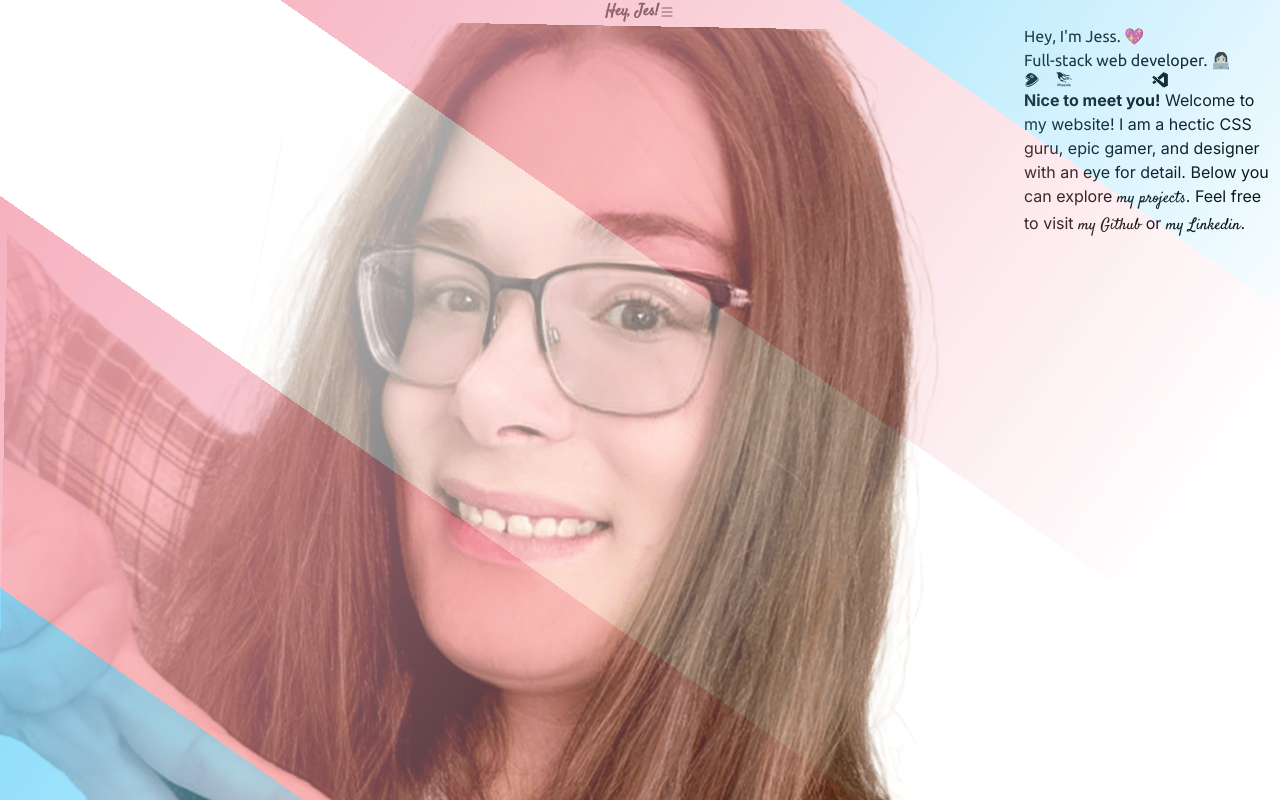
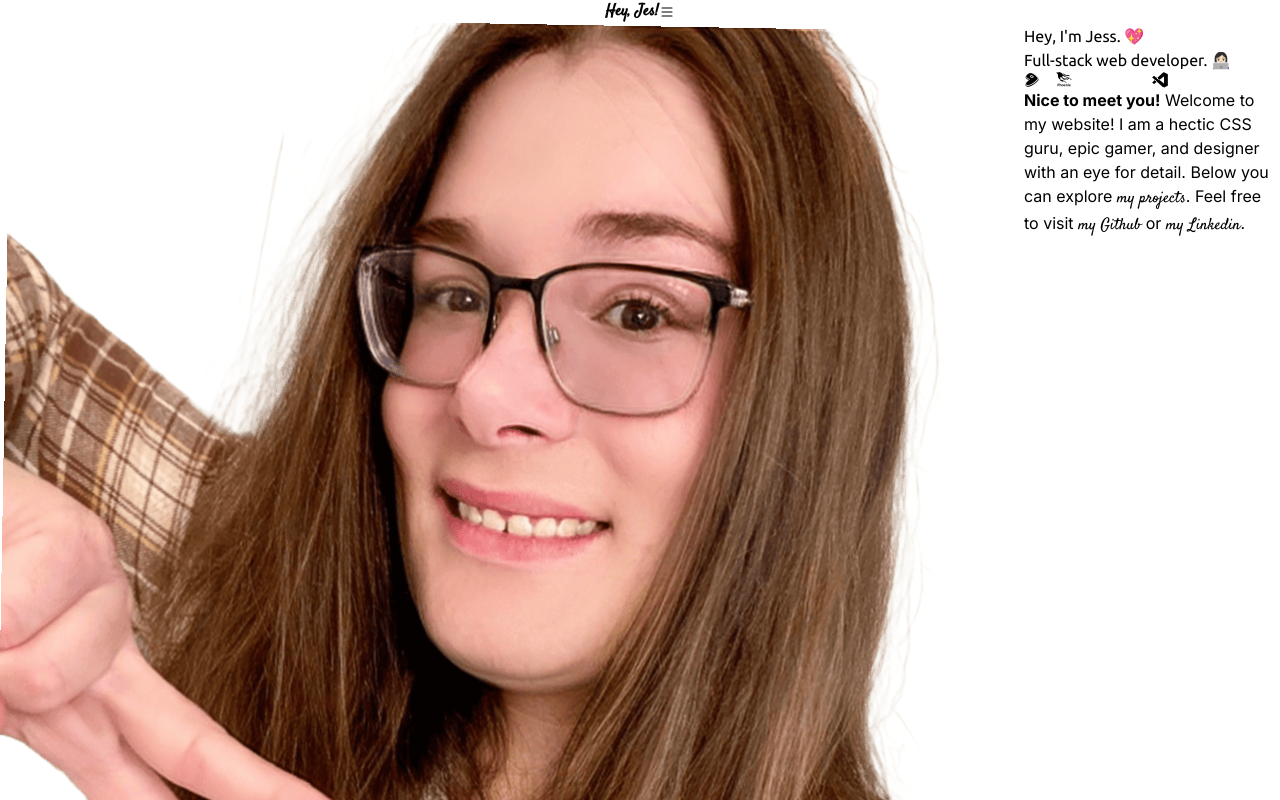
Before and after one commit to JoshuaSand0val/joshuasand0val.github.io, a React (Vite) app: page / in a window 1280 px wide. Shown: the top 800 px of the page. Built offline with nearby package versions, Linux system fonts and the light colour scheme.

Commit message:
Changed background overlay gradient.

```diff
--- a/src/App.module.css
+++ b/src/App.module.css
@@ -35,11 +35,9 @@
 		width: min(100vi, var(--large-container));
 		height: var(--small-container);
 		background-image: linear-gradient(
-			#5BCEFA 0% 20%,
-			#F5A9B8 20% 40%,
-			white 40% 60%,
-			#F5A9B8 60% 80%,
-			#5BCEFA 80% 100%
+			transparent 0%,
+			var(--is-light, #F5A9B8) var(--is-dark, #5BCEFA) 20% 80%,
+			transparent 100%
 		);
 		background-size: 100% 100%;
 		mask-mode: alpha;
```
